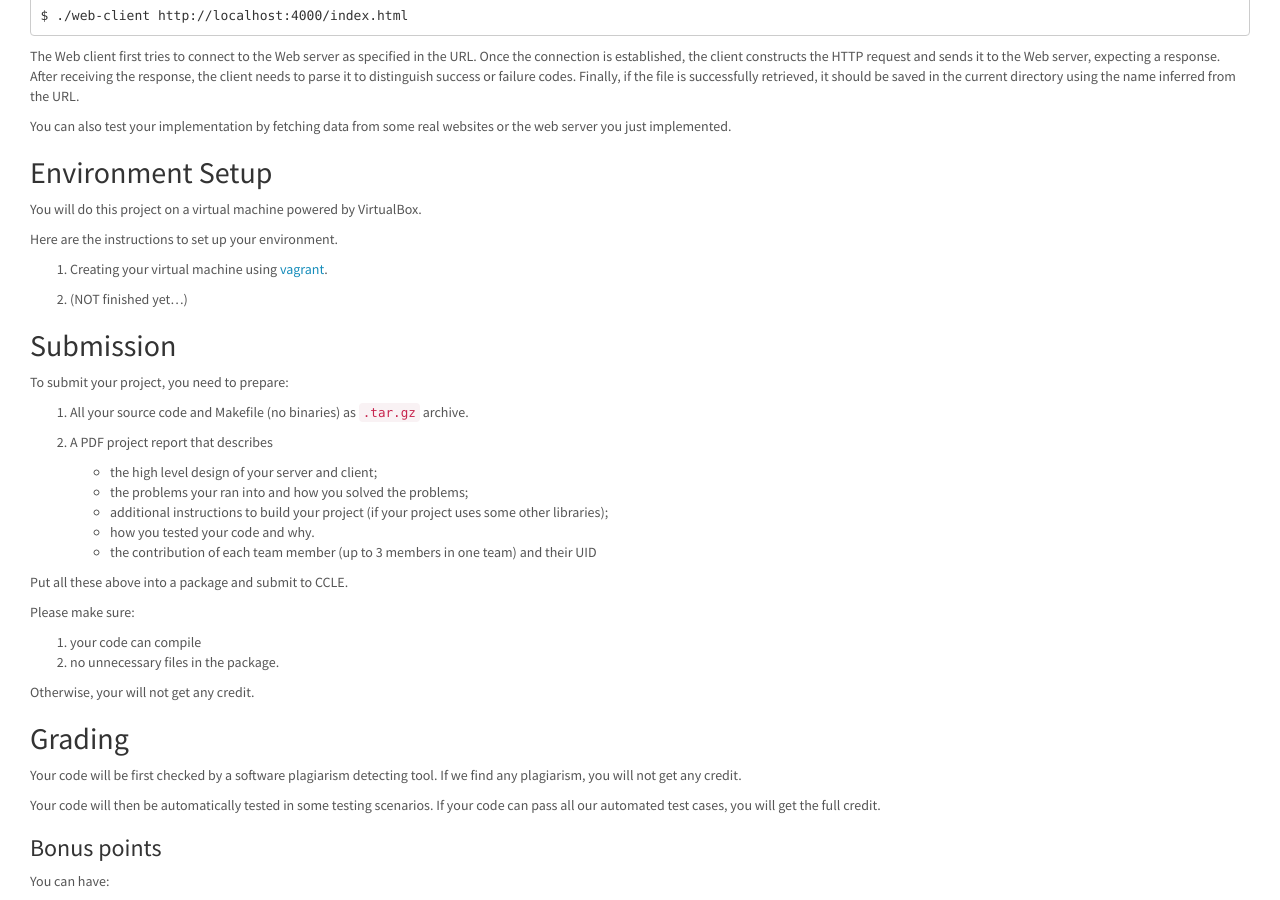
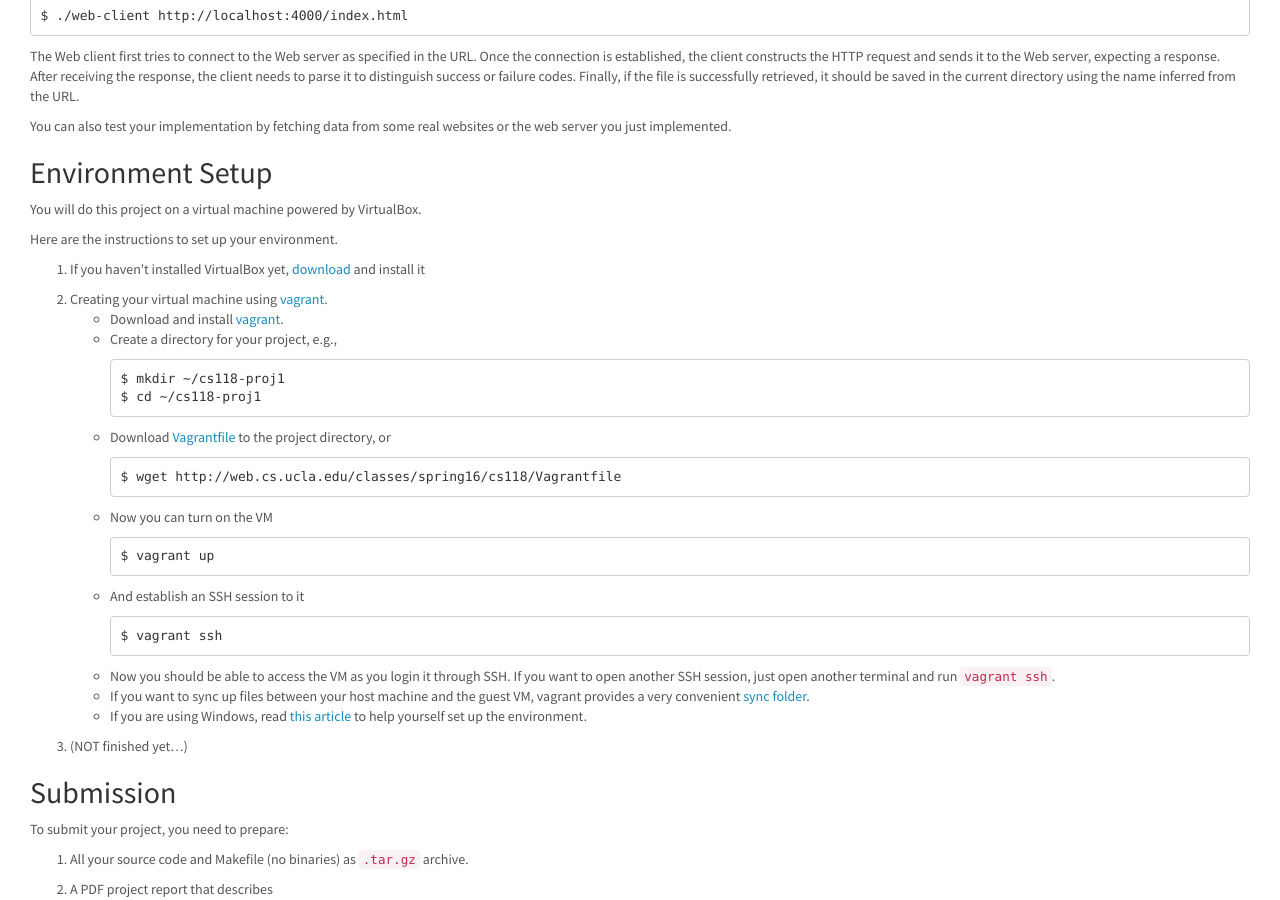
Before and after one commit to cawka/cs118-spring2016, a Jekyll site: the page built from project-1.md, in a window 1280 px wide and 900 px high, scrolled down 1502 px. Built offline with Jekyll 4.4.1, drawn with Linux system fonts in a browser that asks for light colours.

Commit message:
partial vagrant setup

```diff
--- a/project-1.md
+++ b/project-1.md
@@ -98,9 +98,32 @@ You will do this project on a virtual machine powered by VirtualBox.
 
 Here are the instructions to set up your environment.
 
-1. Creating your virtual machine using [vagrant](https://www.vagrantup.com/).
+1. If you haven't installed VirtualBox yet, [download](https://www.virtualbox.org/wiki/Downloads) and install it
 
-2. (NOT finished yet...)
+2. Creating your virtual machine using [vagrant](https://www.vagrantup.com/).
+   * Download and install [vagrant](https://www.vagrantup.com/downloads.html).
+   * Create a directory for your project, e.g.,
+
+         $ mkdir ~/cs118-proj1
+         $ cd ~/cs118-proj1
+
+   * Download [Vagrantfile](Vagrantfile) to the project directory, or
+
+         $ wget http://web.cs.ucla.edu/classes/spring16/cs118/Vagrantfile
+
+   * Now you can turn on the VM
+
+         $ vagrant up
+
+   * And establish an SSH session to it
+
+         $ vagrant ssh
+
+   * Now you should be able to access the VM as you login it through SSH. If you want to open another SSH session, just open another terminal and run `vagrant ssh`.
+   * If you want to sync up files between your host machine and the guest VM, vagrant provides a very convenient [sync folder](https://www.vagrantup.com/docs/getting-started/synced_folders.html).
+   * If you are using Windows, read [this article](http://www.sitepoint.com/getting-started-vagrant-windows/) to help yourself set up the environment.
+
+3. (NOT finished yet...)
 
 ## Submission
 
```
Also changed, not shown: 1 other file.
